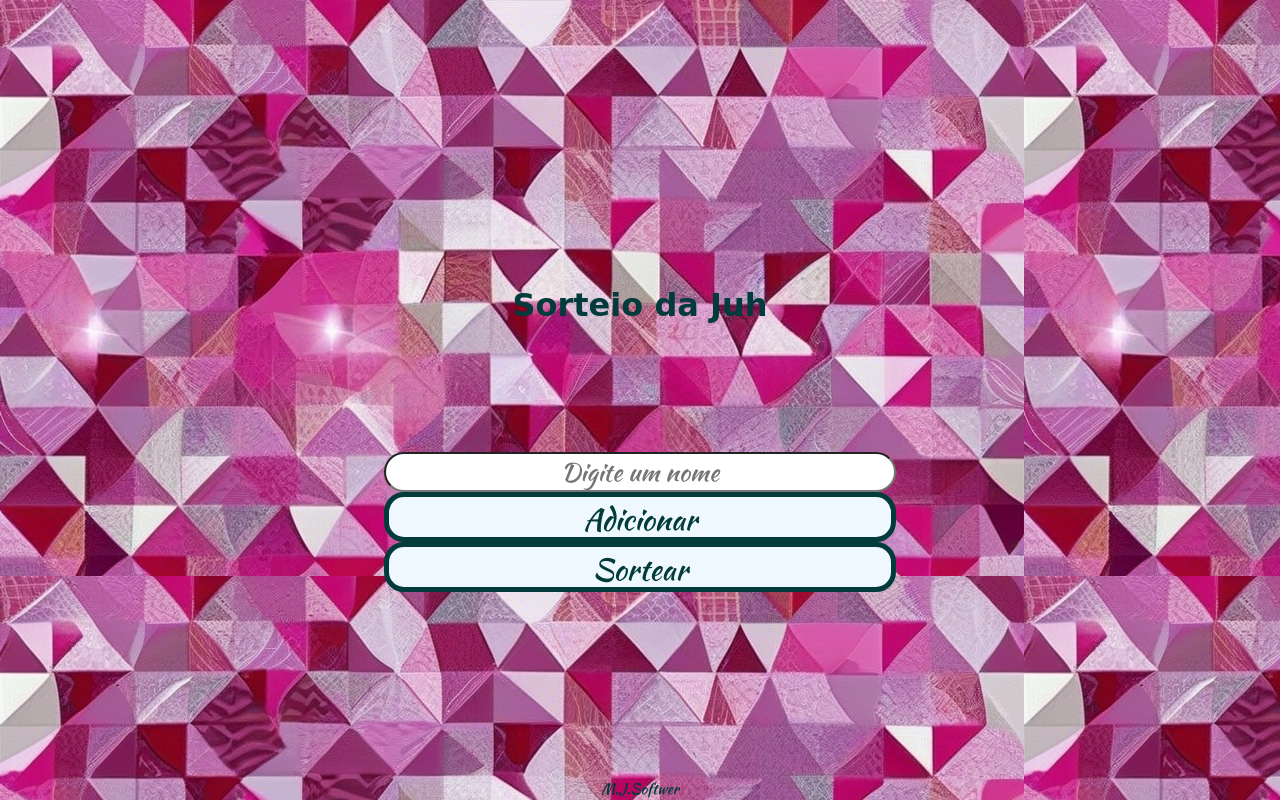
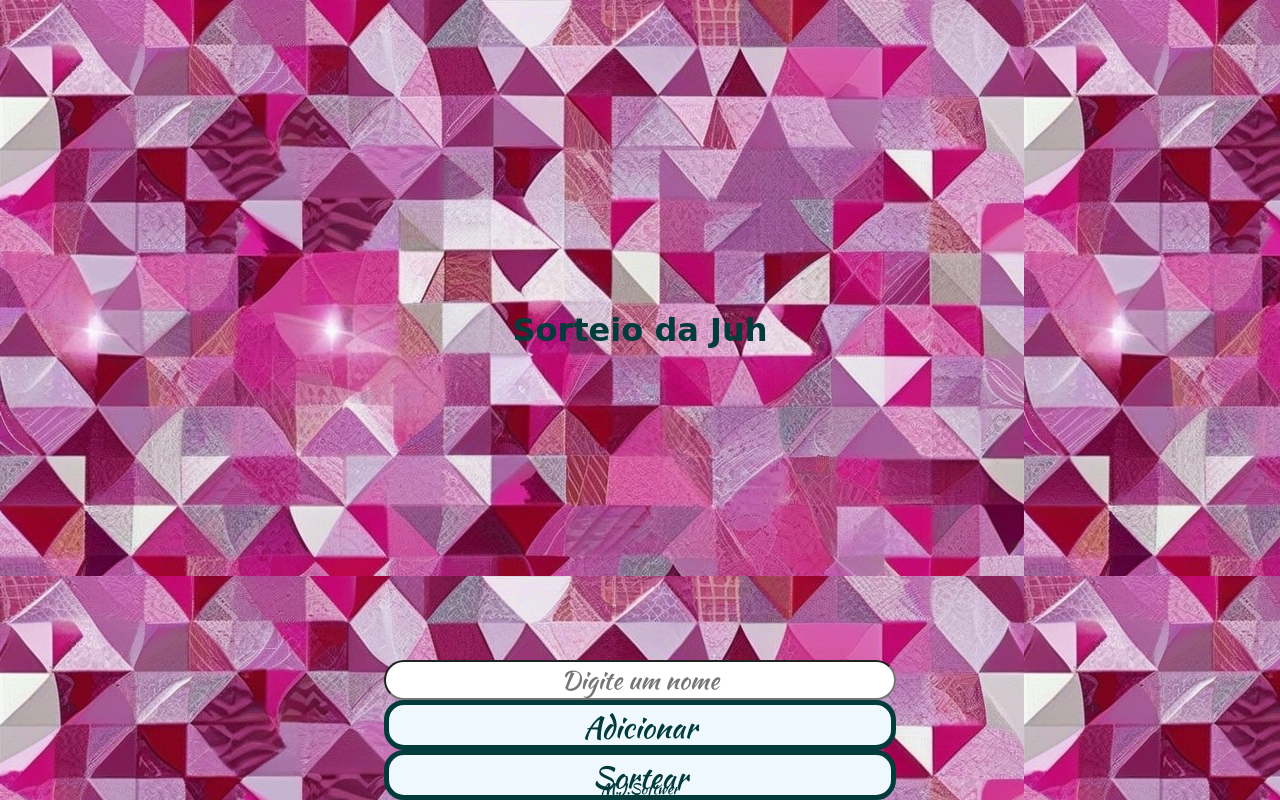
Before and after one commit to Milton-Rocha-Oliveira/sorteio, a plain HTML site: page index.html in a window 1280 px wide. Drawn offline with Linux system fonts and the light colour scheme; a web font is replaced by a local one.

Commit message:
Update style.css

```diff
--- a/style.css
+++ b/style.css
@@ -23,7 +23,7 @@ body{
 
 .textos{
     padding:10%;
-    margin-top: -50px;
+    margin:auto;
     color: rgb(1, 59, 59);
     font-weight: 900;
     font-size: 2rem;
```
